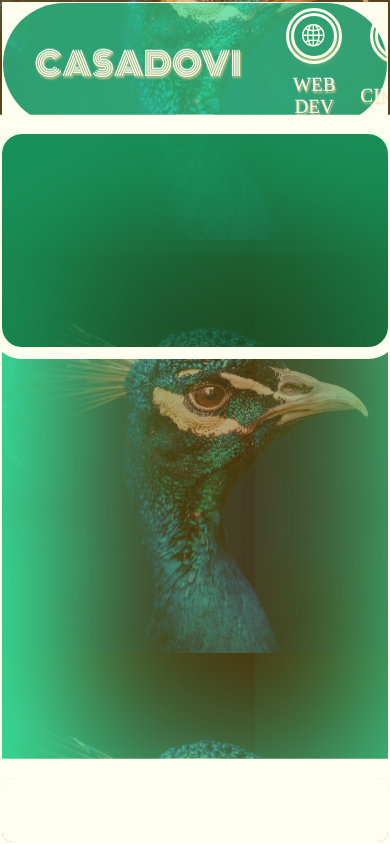
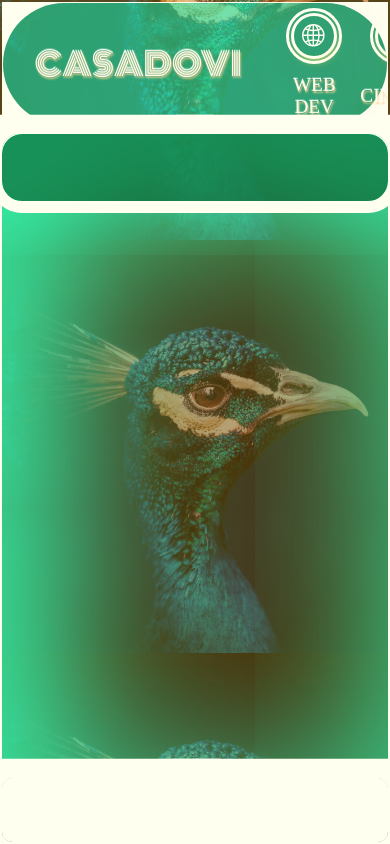
Before and after one commit to dovageiste/CasaDoviCo, a plain HTML site: page index.html in a window 390 px wide. Drawn offline with Linux system fonts and the light colour scheme; a web font is replaced by a local one.

Commit message:
error in the media query's set max-width corrected

```diff
--- a/app.css
+++ b/app.css
@@ -134,7 +134,7 @@ These are CSS parameters, by ID's and Classes, for all major HTML elements, grou
                                                                                 box-shadow: 1px 4.5px 8px rgba(255, 231, 93, 0.879), 10px 2px 10em rgba(255 240 220 / .5);
                                                                             }
                                             #torsoBox {
-                                            flex: 5 1;
+                                            flex: 5 0 20vw;
                                             overflow: clip;
                                             min-width: 98;
                                             max-width: 98;
@@ -145,7 +145,7 @@ These are CSS parameters, by ID's and Classes, for all major HTML elements, grou
                                                             }
 
                                                             #dominionBox {
-                                                                flex: 1 1;
+                                                                flex: 5 1;
                                                                 /* /* background-color: rgba(192, 0, 0, 0.450); */
                                                                 /* background-color: rgba(6, 10, 118, 0.167); */
                                                                 /* outline: 10px solid ivory; */
@@ -163,6 +163,7 @@ These are CSS parameters, by ID's and Classes, for all major HTML elements, grou
                                                                 /* outline: 10px solid ivory; */
                                                                 overflow: clip;
                                                                 padding: 0%;
+                                                                outline: 10px solid palegoldenrod;
 
                                                             }
 
@@ -296,8 +297,6 @@ p5,
 
 
 
-
-
 /* Standard CSS Utilities============================================================================*/
 
         /*BUTTONS*===================================================================================*/
@@ -359,7 +358,7 @@ p5,
 
 
     /* Media Queries*/
-    @media only screen and (max-width: 75rem) {
+    @media only screen and (max-width: 1280px) {
 
          html,
         body {
```
